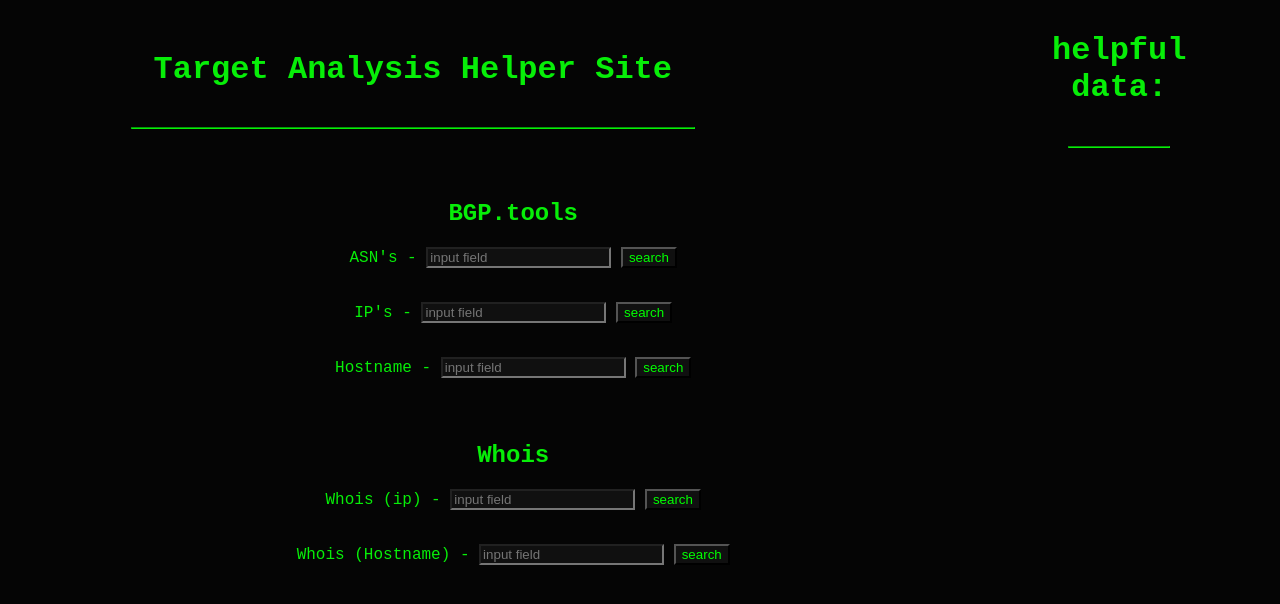
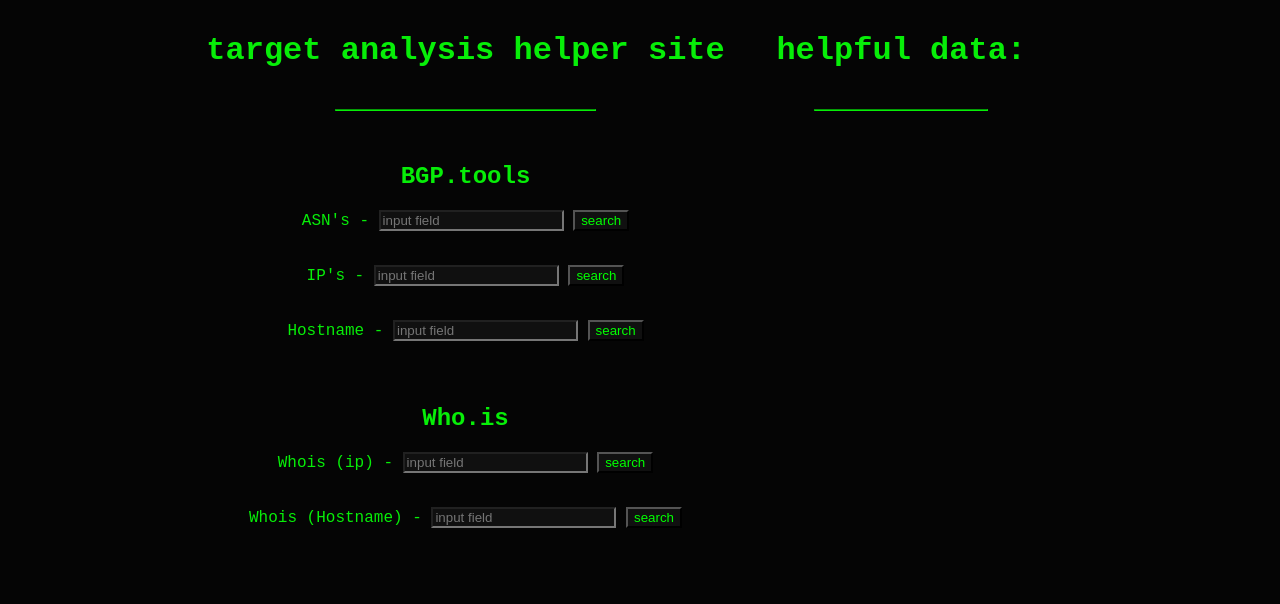
Before and after one commit to JustinBrownDev/iptool, a plain HTML site: page index.html in a window 1280 px wide. Drawn offline with Linux system fonts and the light colour scheme; a small style sheet from the web is missing.

Commit message:
Update index.html

```diff
--- a/index.html
+++ b/index.html
@@ -95,22 +95,22 @@
 </head>
 
 <body style="background-color:#050505; color:#07ee08; font-family: 'Hack', monospace;">
-    <table border="0">
+    <table border="0" style="margin: auto;">
         <thead>
             <tr>
-                <th colspan="3">
-                    <div style="width: 80%;">
+                <th colspan="1">
+                    <div style=" margin: auto;">
 
-                        <h1>Target Analysis Helper Site</h1>
+                        <h1>target analysis helper site</h1>
                         <div style="height: 10px;"></div>
-                        <hr style="border-color: #07ee08; width: 70%;">
+                        <hr style="border-color: #07ee08; width: 50%;">
                         <div style="height: 10px;"></div>
 
                     </div>
                 </th>
 
-                <th>
-                    <div style="margin-top: 12px;height: min-content;width: 80%;">
+                <th style="margin-top: 12px;height: min-content">
+                    <div style="margin-top: 12px;height: min-content">
                         <h1>helpful data:</h1>
                         <div style="height: 10px;"></div>
                         <hr style="border-color: #07ee08; width: 50%;">
@@ -122,7 +122,7 @@
         </thead>
         <tbody>
             <tr>
-                <td style="font-size: medium; text-align: center;width: 80%;" colspan="3">
+                <td style="font-size: medium; text-align: center;width: 60%;">
 
                     <div style="height: 10px;"></div>
                     <h2>BGP.tools</h2>
@@ -147,7 +147,7 @@
 
                     </label>
                 </td>
-                <td style="width: 80%;">
+                <td style="width: 40%;">
                     <span>
                         <div style="width:max-content;margin: auto;position: relative;">
                             <div id="output_text"></div>
@@ -156,7 +156,7 @@
                 </td>
             </tr>
             <tr>
-                <td style="font-size: medium; text-align: center;width: 80%;" colspan="3">
+                <td style="font-size: medium; text-align: center;width: 60%;">
                     <br>
                     <label for="bgpTools-IP" style="display: inline;">
 
@@ -182,7 +182,7 @@
                 </td>
             </tr>
             <tr>
-                <td style="font-size: medium; text-align: center;width: 80%;" colspan="3">
+                <td style="font-size: medium; text-align: center;width: 60%;">
                     <br>
                     <label for="bgpTools-HOST" style="display: inline;">
 
@@ -208,10 +208,10 @@
                 </td>
             </tr>
             <tr>
-                <td style="font-size: medium; text-align: center;width: 80%;" colspan="3">
+                <td style="font-size: medium; text-align: center;width: 60%;">
                     <br>
                     <div style="height: 10px;"></div>
-                    <h2>Whois</h2>
+                    <h2>Who.is</h2>
                     <label for="whois-IP" style="display: inline;">
                         <div>
                             <span style="width: max-content;">
@@ -236,7 +236,7 @@
                 </td>
             </tr>
             <tr>
-                <td style="font-size: medium; text-align: center;width: 80%;" colspan="3">
+                <td style="font-size: medium; text-align: center;width: 60%;">
                     <br>
                     <label for="whois-HOST" style="display: inline;">
                         <div>
```
